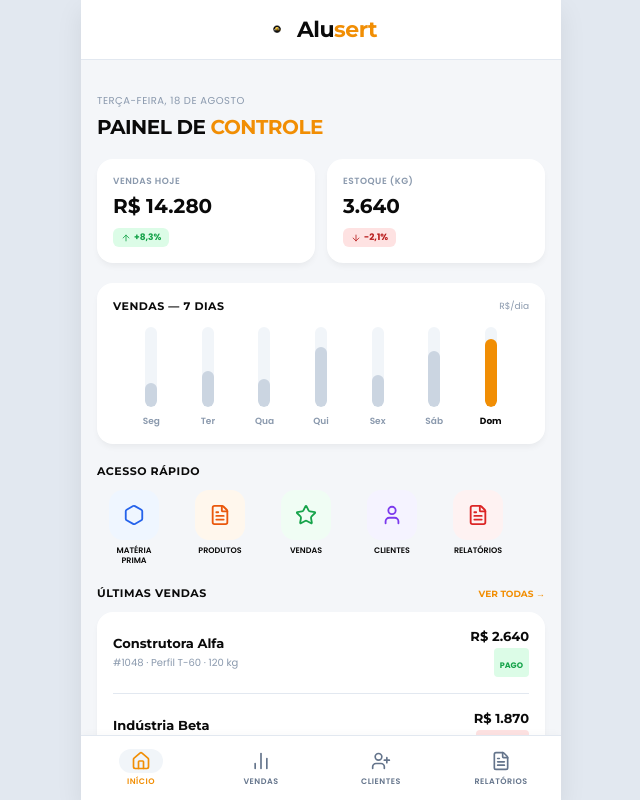
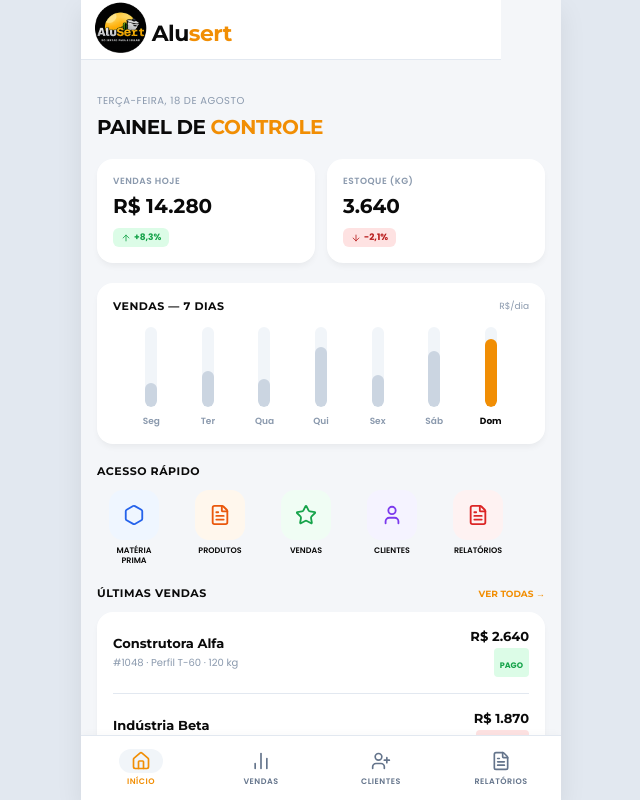
Before and after one commit to LuizFelixDev/fabrica-alusert-app, a React (Vite) app in the folder front-alusert/: page / in a window 1280 px wide. Shown: the whole page, without its empty margins (319-959 px from the left). Built offline with nearby package versions, Linux system fonts and the light colour scheme.

Commit message:
style: ajusta alinhamento do app bar e adiciona declaracao de tipos de imagens

```diff
--- /dev/null
+++ b/front-alusert/src/assets/index.d.ts
@@ -0,0 +1,4 @@
+declare module '*.png';
+declare module '*.jpg';
+declare module '*.jpeg';
+declare module '*.gif';
--- a/front-alusert/src/components/AppBar/AppBar.css
+++ b/front-alusert/src/components/AppBar/AppBar.css
@@ -4,10 +4,12 @@
   width: 100%;
   display: flex;
   align-items: center;
-  justify-content: center;
+  justify-content: start;
   border-bottom: 1px solid var(--border);
   padding: 0 16px;
   flex-shrink: 0;
+  padding-top: 8px;
+  margin-left: -60px;
 }
 
 .header-content {
@@ -18,7 +20,7 @@
 }
 
 .app-logo {
-  height: 36px;
+  height: 250px;
   object-fit: contain;
 }
 
@@ -28,6 +30,7 @@
   font-family: 'Montserrat', sans-serif;
   font-weight: 700;
   letter-spacing: -0.5px;
+  margin-left: -60px;
 }
 
 .title-orange {
```
